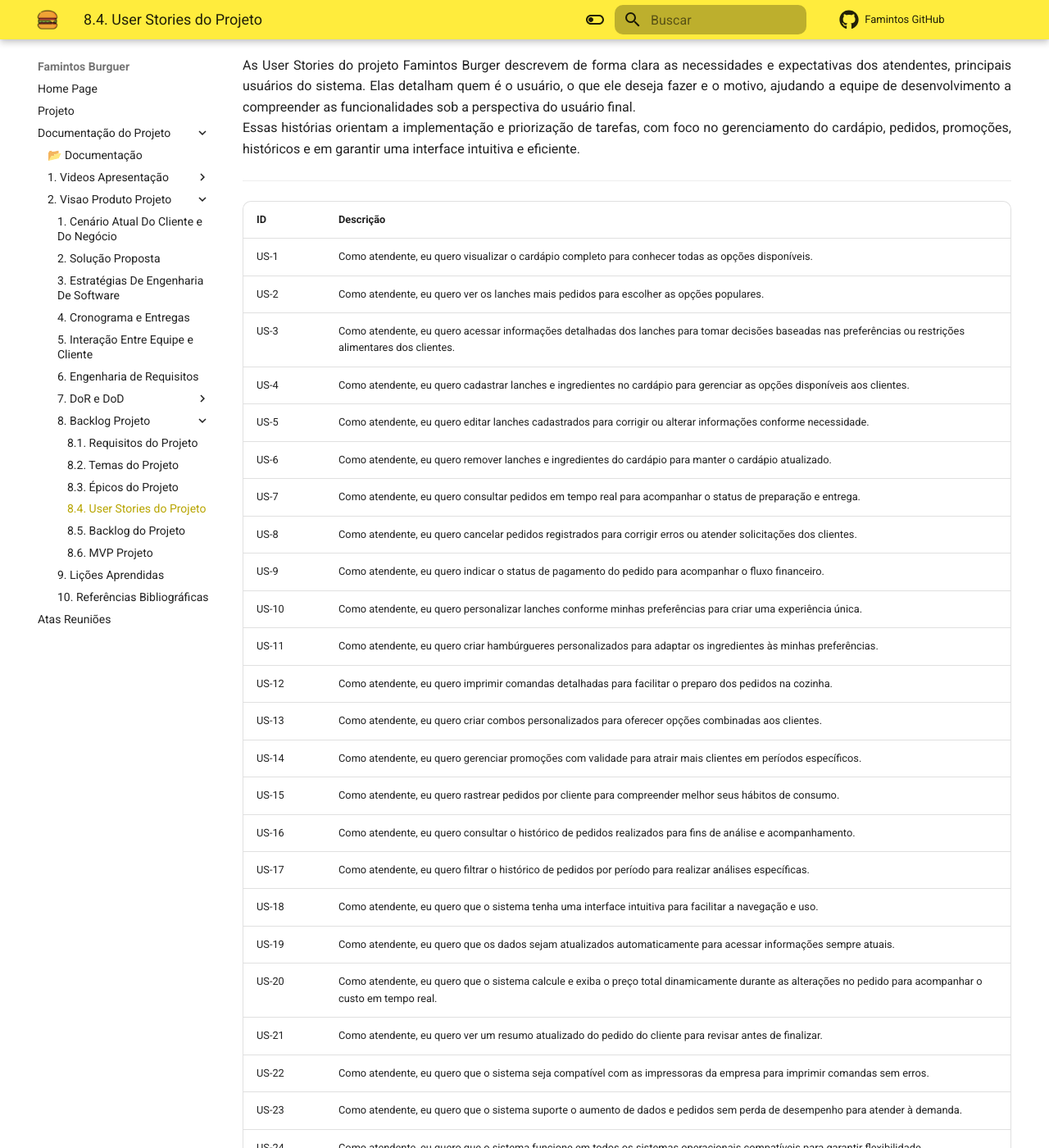
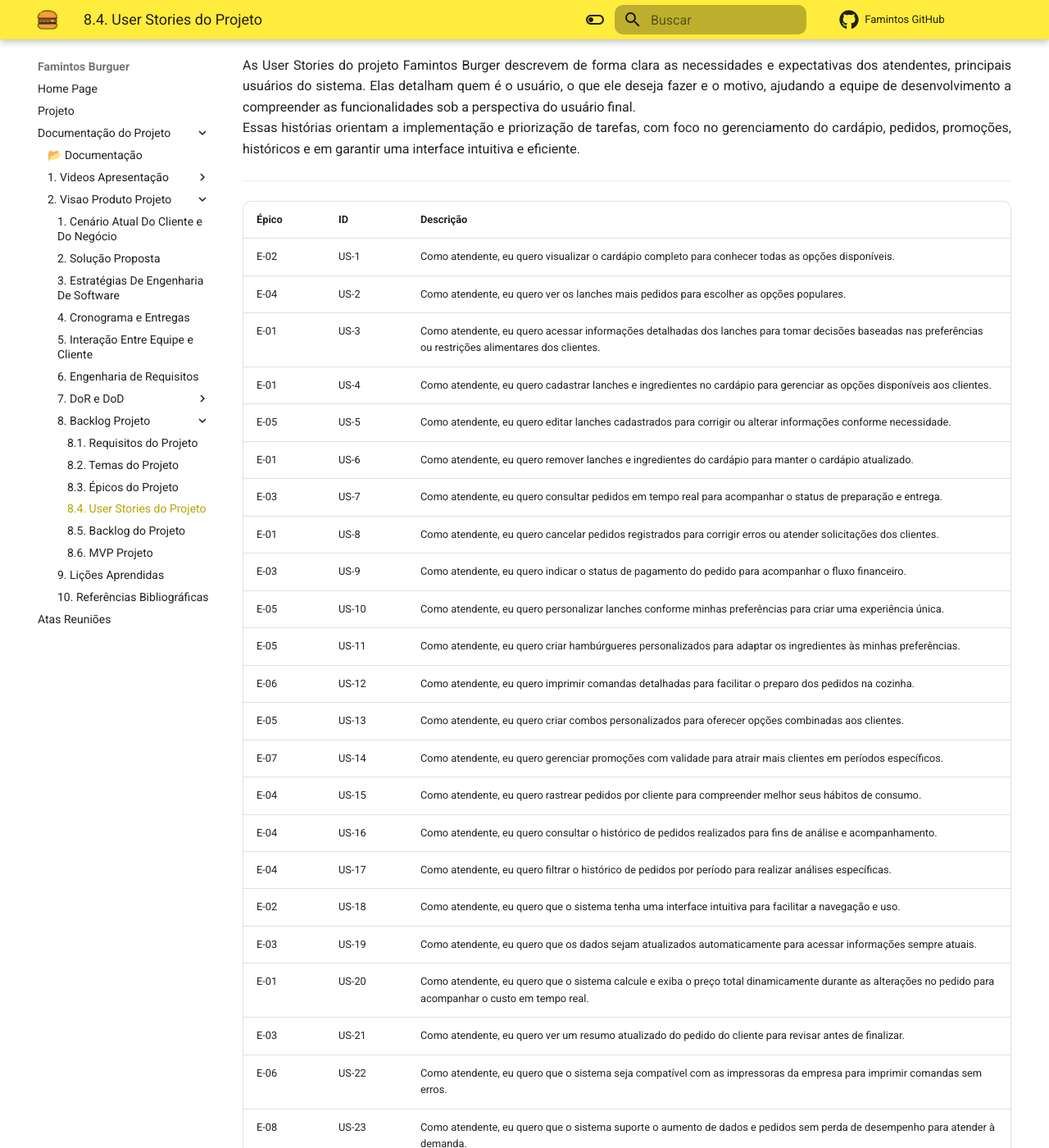
Before and after one commit to mdsreq-fga-unb/2024.2-T01-FamintosBurguer, an MkDocs documentation site: the page built from docs/ProdutoProjeto/2. Visao Produto Projeto/8. Backlog Projeto/4_User Stories.md, in a window 1280 px wide and 1400 px high, scrolled down 206 px. Shown: the whole window at 82% size. Built offline with MkDocs 1.6.1 and Material for MkDocs 9.7.7, drawn with Linux system fonts in a browser that asks for light colours; comment, search, counter and statistics services are not loaded.

Commit message:
Adição do épico de compatibilidade e escalabilidade do sistema e reformulação da tabela de histórias de usuário, tratando a Issue(#16).

```diff
--- a/docs/ProdutoProjeto/2. Visao Produto Projeto/8. Backlog Projeto/4_User Stories.md
+++ b/docs/ProdutoProjeto/2. Visao Produto Projeto/8. Backlog Projeto/4_User Stories.md
@@ -15,31 +15,31 @@
 
 ___________________________________________________________________________________
 
-| **ID**  | **Descrição**                                                                                                                                             |
-|---------|-----------------------------------------------------------------------------------------------------------------------------------------------------------|
-| US-1    | Como atendente, eu quero visualizar o cardápio completo para conhecer todas as opções disponíveis. |
-| US-2    | Como atendente, eu quero ver os lanches mais pedidos para escolher as opções populares. |
-| US-3    | Como atendente, eu quero acessar informações detalhadas dos lanches para tomar decisões baseadas nas preferências ou restrições alimentares dos clientes. |
-| US-4    | Como atendente, eu quero cadastrar lanches e ingredientes no cardápio para gerenciar as opções disponíveis aos clientes. |
-| US-5    | Como atendente, eu quero editar lanches cadastrados para corrigir ou alterar informações conforme necessidade. |
-| US-6    | Como atendente, eu quero remover lanches e ingredientes do cardápio para manter o cardápio atualizado. |
-| US-7    | Como atendente, eu quero consultar pedidos em tempo real para acompanhar o status de preparação e entrega. |
-| US-8    | Como atendente, eu quero cancelar pedidos registrados para corrigir erros ou atender solicitações dos clientes. |
-| US-9    | Como atendente, eu quero indicar o status de pagamento do pedido para acompanhar o fluxo financeiro. |
-| US-10   | Como atendente, eu quero personalizar lanches conforme minhas preferências para criar uma experiência única. |
-| US-11   | Como atendente, eu quero criar hambúrgueres personalizados para adaptar os ingredientes às minhas preferências. |
-| US-12   | Como atendente, eu quero imprimir comandas detalhadas para facilitar o preparo dos pedidos na cozinha. |
-| US-13   | Como atendente, eu quero criar combos personalizados para oferecer opções combinadas aos clientes. |
-| US-14   | Como atendente, eu quero gerenciar promoções com validade para atrair mais clientes em períodos específicos. |
-| US-15   | Como atendente, eu quero rastrear pedidos por cliente para compreender melhor seus hábitos de consumo. |
-| US-16   | Como atendente, eu quero consultar o histórico de pedidos realizados para fins de análise e acompanhamento. |
-| US-17   | Como atendente, eu quero filtrar o histórico de pedidos por período para realizar análises específicas. |
-| US-18   | Como atendente, eu quero que o sistema tenha uma interface intuitiva para facilitar a navegação e uso. |
-| US-19   | Como atendente, eu quero que os dados sejam atualizados automaticamente para acessar informações sempre atuais. |
-| US-20   | Como atendente, eu quero que o sistema calcule e exiba o preço total dinamicamente durante as alterações no pedido para acompanhar o custo em tempo real. |
-| US-21   | Como atendente, eu quero ver um resumo atualizado do pedido do cliente para revisar antes de finalizar. |
-| US-22   | Como atendente, eu quero que o sistema seja compatível com as impressoras da empresa para imprimir comandas sem erros. |
-| US-23   | Como atendente, eu quero que o sistema suporte o aumento de dados e pedidos sem perda de desempenho para atender à demanda. |
-| US-24   | Como atendente, eu quero que o sistema funcione em todos os sistemas operacionais compatíveis para garantir flexibilidade. |
+|**Épico**| **ID** |**Descrição**                                                                                                                                        |
+|---------|--------|-----------------------------------------------------------------------------------------------------------------------------------------------------|
+|   E-02  | US-1   |Como atendente, eu quero visualizar o cardápio completo para conhecer todas as opções disponíveis.                                                   |
+|   E-04  | US-2   |Como atendente, eu quero ver os lanches mais pedidos para escolher as opções populares.                                                              |
+|   E-01  | US-3   |Como atendente, eu quero acessar informações detalhadas dos lanches para tomar decisões baseadas nas preferências ou restrições alimentares dos clientes. |
+|   E-01  | US-4   |Como atendente, eu quero cadastrar lanches e ingredientes no cardápio para gerenciar as opções disponíveis aos clientes.                             |
+|   E-05  | US-5   |Como atendente, eu quero editar lanches cadastrados para corrigir ou alterar informações conforme necessidade.                                       |
+|   E-01  | US-6   |Como atendente, eu quero remover lanches e ingredientes do cardápio para manter o cardápio atualizado.                                               |
+|   E-03  | US-7   |Como atendente, eu quero consultar pedidos em tempo real para acompanhar o status de preparação e entrega.                                           |
+|   E-01  | US-8   |Como atendente, eu quero cancelar pedidos registrados para corrigir erros ou atender solicitações dos clientes.                                      |
+|   E-03  | US-9   |Como atendente, eu quero indicar o status de pagamento do pedido para acompanhar o fluxo financeiro.                                                 |
+|   E-05  | US-10  |Como atendente, eu quero personalizar lanches conforme minhas preferências para criar uma experiência única.                                         |
+|   E-05  | US-11  |Como atendente, eu quero criar hambúrgueres personalizados para adaptar os ingredientes às minhas preferências.                                      |
+|   E-06  | US-12  |Como atendente, eu quero imprimir comandas detalhadas para facilitar o preparo dos pedidos na cozinha.                                               |
+|   E-05  | US-13  |Como atendente, eu quero criar combos personalizados para oferecer opções combinadas aos clientes.                                                   |
+|   E-07  | US-14  |Como atendente, eu quero gerenciar promoções com validade para atrair mais clientes em períodos específicos.                                         |
+|   E-04  | US-15  |Como atendente, eu quero rastrear pedidos por cliente para compreender melhor seus hábitos de consumo.                                               |
+|   E-04  | US-16  |Como atendente, eu quero consultar o histórico de pedidos realizados para fins de análise e acompanhamento.                                          |
+|   E-04  | US-17  |Como atendente, eu quero filtrar o histórico de pedidos por período para realizar análises específicas.                                              |
+|   E-02  | US-18  |Como atendente, eu quero que o sistema tenha uma interface intuitiva para facilitar a navegação e uso.                                               |
+|   E-03  | US-19  |Como atendente, eu quero que os dados sejam atualizados automaticamente para acessar informações sempre atuais.                                      |
+|   E-01  | US-20  |Como atendente, eu quero que o sistema calcule e exiba o preço total dinamicamente durante as alterações no pedido para acompanhar o custo em tempo real.     |
+|   E-03  | US-21  |Como atendente, eu quero ver um resumo atualizado do pedido do cliente para revisar antes de finalizar.                                              |
+|   E-06  | US-22  |Como atendente, eu quero que o sistema seja compatível com as impressoras da empresa para imprimir comandas sem erros.                               |
+|   E-08  | US-23  |Como atendente, eu quero que o sistema suporte o aumento de dados e pedidos sem perda de desempenho para atender à demanda.                          |
+|   E-08  | US-24  |Como atendente, eu quero que o sistema funcione em todos os sistemas operacionais compatíveis para garantir flexibilidade.                           |
 
 ___________________________________________________________________________________
```
Also changed, not shown: docs/ProdutoProjeto/2. Visao Produto Projeto/8. Backlog Projeto/3_Epicos.md (+1 -0 lines).
